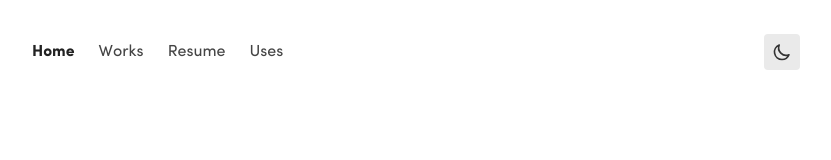
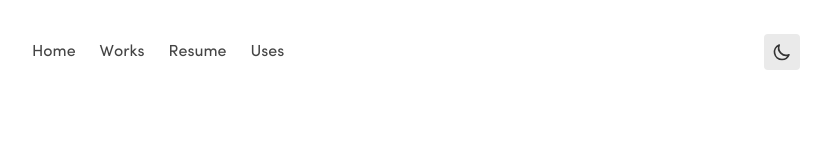
Before and after one commit to iamtinsae/iamtinsae.dev, a Next.js app: page / in a window 1280 px wide. Shown: the top 160 px of the page, without its empty margins (224-1055 px from the left). Built offline with nearby package versions, Linux system fonts and the light colour scheme.

Commit message:
feat(components): convert nav items to react-scroll Link

```diff
--- a/src/layouts/Header.tsx
+++ b/src/layouts/Header.tsx
@@ -1,41 +1,36 @@
-import cn from 'classnames';
-import Link from 'next/link';
-import { useRouter } from 'next/router';
+import dynamic from 'next/dynamic';
+import { Link } from 'react-scroll';
 
 import { ThemeSwitcher } from '@/components/ThemeSwitcher';
 
 type NavItemProps = {
   name: string;
-  href: string;
+  to: string;
 };
 
-const NavItem = (props: NavItemProps) => {
-  const router = useRouter();
-  const isActive = router.asPath === props.href;
-
-  return (
-    <Link href={props.href}>
-      <a
-        className={cn(
-          isActive
-            ? 'font-semibold text-gray-800 dark:text-gray-200'
-            : 'font-normal text-gray-600 dark:text-gray-400',
-          'hidden md:inline-block p-1 sm:px-3 sm:py-2 rounded-lg hover:bg-gray-200 dark:hover:bg-gray-800 transition-all'
-        )}
-      >
-        <span>{props.name}</span>
-      </a>
-    </Link>
-  );
-};
+const NavItem = dynamic(
+  () =>
+    Promise.resolve((props: NavItemProps) => {
+      return (
+        <Link href={`#${props.to}`} to={props.to} spy smooth duration={1.4}>
+          <span className="hidden rounded-lg p-1 font-normal text-gray-600 transition-all hover:bg-gray-200 dark:text-gray-400 dark:hover:bg-gray-800 sm:px-3 sm:py-2 md:inline-block">
+            <span>{props.name}</span>
+          </span>
+        </Link>
+      );
+    }),
+  {
+    ssr: false,
+  }
+);
 
 const Header = () => (
   <header className="flex items-center justify-between py-8">
     <nav className="z-50 -ml-[0.75rem]">
-      <NavItem name="Home" href="/" />
-      <NavItem name="Works" href="/works" />
-      <NavItem name="Resume" href="/resume" />
-      <NavItem name="Uses" href="/uses" />
+      <NavItem name="Home" to="about" />
+      <NavItem name="Works" to="works" />
+      <NavItem name="Resume" to="resume" />
+      <NavItem name="Uses" to="uses" />
     </nav>
     <ThemeSwitcher />
   </header>
```
